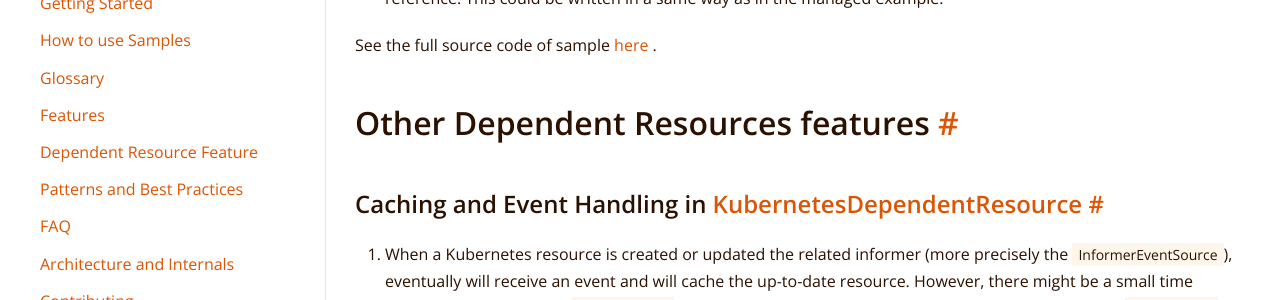
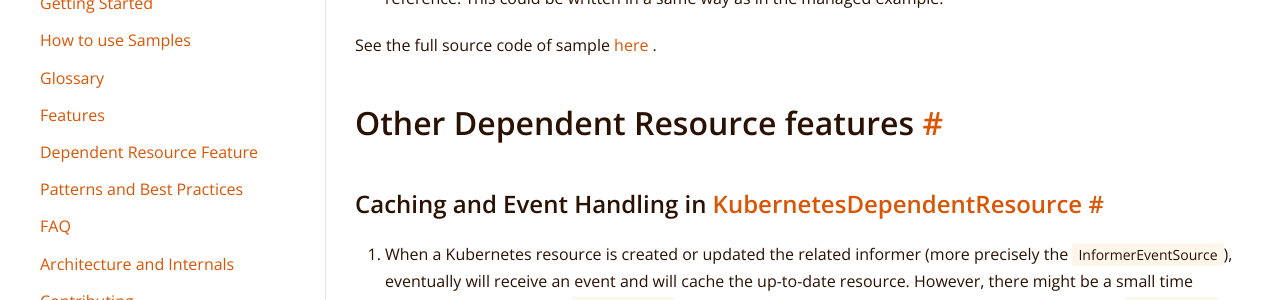
Before and after one commit to operator-framework/java-operator-sdk, a Jekyll site: the page built from docs/documentation/dependent-resources.md, in a window 1280 px wide and 900 px high, scrolled down 5612 px. Shown: the part 250-550 px from the top of the window. Built offline with Jekyll 4.4.1, drawn with Linux system fonts in a browser that asks for light colours; nearby versions of some CDN libraries.

Commit message:
docs: wip

```diff
--- a/docs/documentation/dependent-resources.md
+++ b/docs/documentation/dependent-resources.md
@@ -221,7 +221,7 @@ See the full source code of
 sample [here](https://github.com/java-operator-sdk/java-operator-sdk/blob/main/sample-operators/webpage/src/main/java/io/javaoperatorsdk/operator/sample/WebPageStandaloneDependentsReconciler.java)
 .
 
-## Other Dependent Resources features
+## Other Dependent Resource features
 
 ### Caching and Event Handling in [KubernetesDependentResource](https://github.com/java-operator-sdk/java-operator-sdk/blob/main/operator-framework-core/src/main/java/io/javaoperatorsdk/operator/processing/dependent/AbstractDependentResource.java)
 
```
